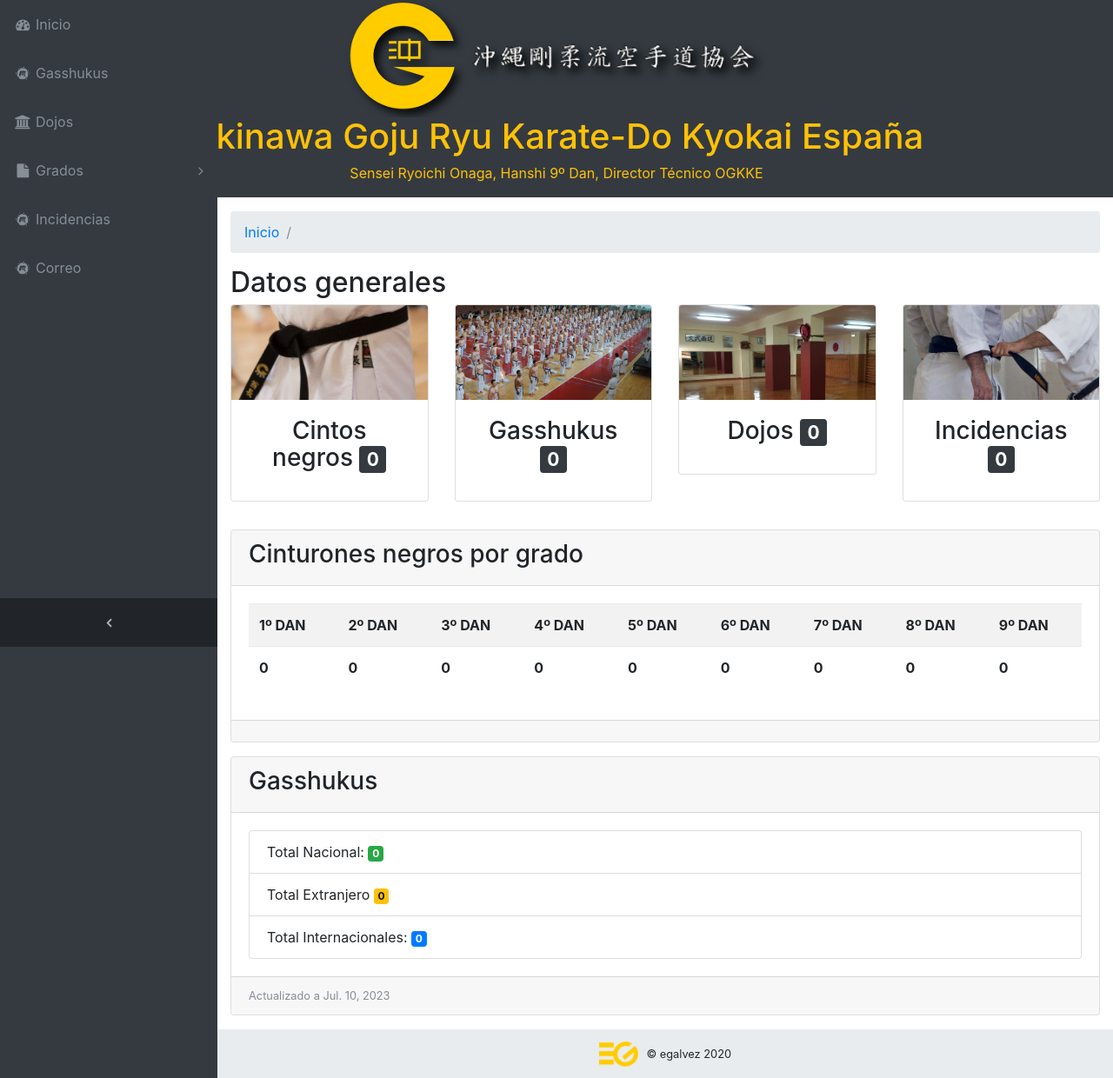
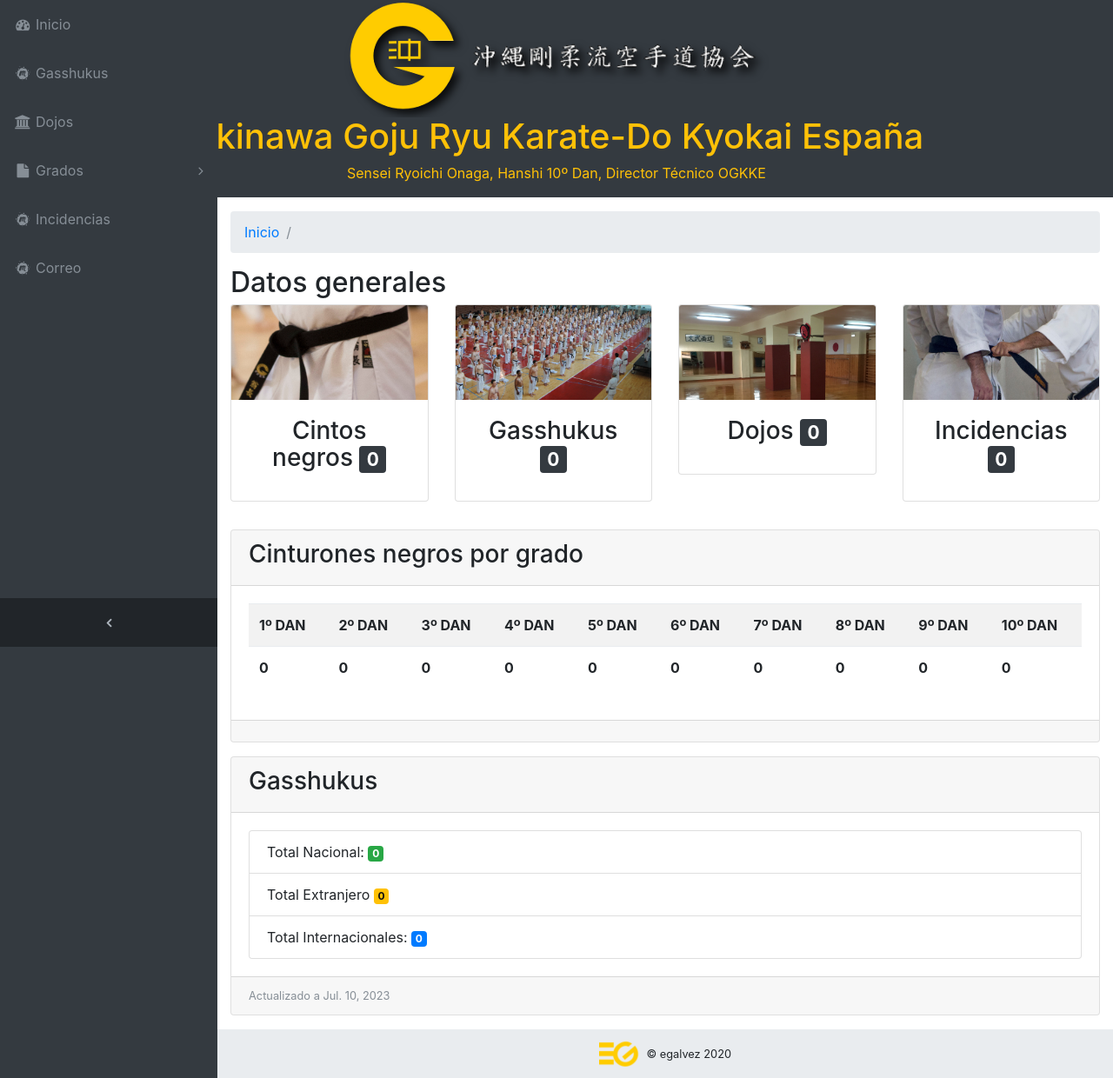
Before and after one commit to kikega/ogkke, a Django app: page / in a window 1280 px wide. Shown: the part 56-1296 px from the top of the page at 87% size. Run offline with Django 3.2, Linux system fonts and the light colour scheme; the visitor is signed in with stand-in values (Sample User, id 1); data that the repository does not hold is empty; some libraries are stand-ins or nearby versions.

Commit message:
Actualizacion de grado sensei

```diff
--- a/administracion/views.py
+++ b/administracion/views.py
@@ -30,7 +30,7 @@ def index(request):
     dojos = Dojo.objects.all().count()
     hoy = datetime.date.today()
     danes = list()
-    for i in range(1, 10):
+    for i in range(1, 11):
         i = Alumno.objects.filter(grado=i).count()
         danes.append(i)
     return render(request, 'index.html', {
@@ -187,7 +187,7 @@ def DojoDetail(request, dojo):
     cantidad = Alumno.objects.filter(dojo=dojo).count()
     peticion = Peticion.objects.filter(finalizada=False, dojo=dojo).count()
     peticionpte = Peticion.objects.filter(finalizada=False, dojo=dojo)
-    for i in range(1, 9):
+    for i in range(1, 10):
         i = Alumno.objects.filter(dojo=dojo, grado=i).count()
         danes.append(i)
     return render(request, 'dojodetail.html', {
--- a/templates/cabecera.html
+++ b/templates/cabecera.html
@@ -9,6 +9,6 @@
   <div class="row">
     <div class="col text-center">
       <h1 class="text-warning">Okinawa Goju Ryu Karate-Do Kyokai España</h1>
-      <p class="text-warning">Sensei Ryoichi Onaga, Hanshi 9º Dan, Director Técnico OGKKE</p>
+      <p class="text-warning">Sensei Ryoichi Onaga, Hanshi 10º Dan, Director Técnico OGKKE</p>
     </div>
   </div>
```
Also changed, not shown: requirements.txt (+9 -10 lines), templates/alumnodetalle.html (+0 -55 lines), templates/index.html (+0 -19 lines).
